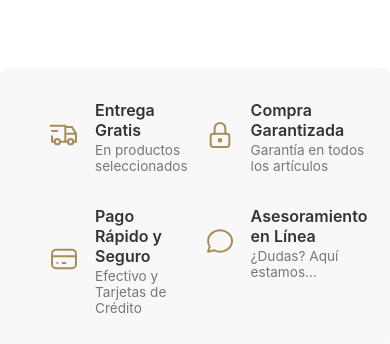
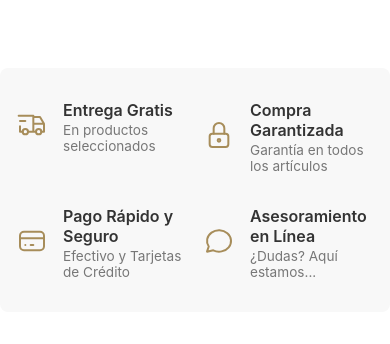
Before and after one commit to Javiermu97/impattopyproyect, a Next.js app: page / in a window 390 px wide. Shown: the part 1224-1568 px from the top of the page. Built offline with nearby package versions, Linux system fonts and the light colour scheme; no server answers; the database is empty.

Commit message:
Primer commit

```diff
--- a/app/globals.css
+++ b/app/globals.css
@@ -150,44 +150,40 @@ button { cursor: pointer; border: none; padding: 10px 20px; border-radius: 5px;
 
 
 /* ========================================================= */
-/* ===== CÓDIGO CORREGIDO PARA INFO BANNER RESPONSIVE ===== */
+/* ===== CÓDIGO FINAL Y CORRECTO PARA EL INFO BANNER ===== */
 /* ========================================================= */
 
-/* --- ESTILOS PARA LA SECCIÓN PRINCIPAL --- */
+/* --- 1. ESTILOS PARA LA SECCIÓN (EL CONTENEDOR GRIS) --- */
 .info-banner-section {
+  /* La clave está aquí: limitamos el ancho y centramos el contenedor gris */
+  max-width: 1200px; /* Ancho máximo del fondo gris */
+  margin: 0 auto 2rem auto; /* Centra la sección y le da espacio abajo */
+
+  /* Estilos visuales */
   background-color: #f8f8f8;
-  max-width: 1200px;
-  margin: 0 auto 2rem auto; /* Centra la sección y le da espacio abajo */
   border-radius: 8px;
-  padding: 2rem 8rem; /* Padding para la vista de computadora */
-
-}
-
-/* --- ESTILOS PARA EL CONTENEDOR DE LOS ÍCONOS --- */
+  padding: 2rem 1rem; /* Espacio interior para que el contenido no se pegue al borde gris */
+  box-sizing: border-box;
+}
+
+/* --- 2. ESTILOS PARA EL CONTENEDOR DE LOS ÍCONOS --- */
 .info-banner-container {
   display: flex; /* Por defecto (computadora), se muestra en fila */
   justify-content: space-around;
-  align-items: flex-start; /* Alinea mejor si el texto ocupa varias líneas */
+  align-items: flex-start;
   gap: 1.5rem;
 }
 
-/* --- MEDIA QUERY PARA TABLET Y MÓVIL (HASTA 992px) --- */
+/* --- 3. MEDIA QUERY PARA TABLET Y MÓVIL --- */
 @media (max-width: 992px) {
-
-  /* 1. Reducimos el padding de los costados en la sección */
-  .info-banner-section {
-    padding: 2rem 3rem;
-  }
-
-  /* 2. Cambiamos el contenedor a una cuadrícula 2x2 */
   .info-banner-container {
-    display: grid;
-    grid-template-columns: repeat(2, 1fr);
+    display: grid; /* Cambiamos a cuadrícula */
+    grid-template-columns: repeat(2, 1fr); /* Creamos la cuadrícula 2x2 */
     gap: 2rem 1rem;
   }
 }
 
-/* --- Estilos de cada item (estos no cambian) --- */
+/* --- 4. Estilos de cada item (estos no cambian) --- */
 .info-banner-item {
   display: flex;
   align-items: center;
```
